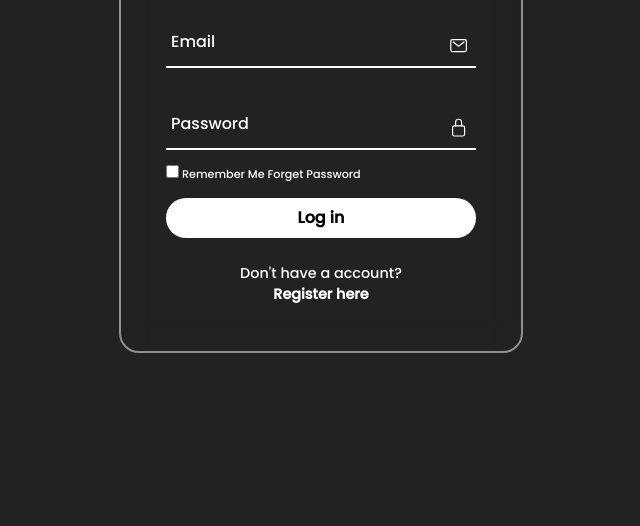
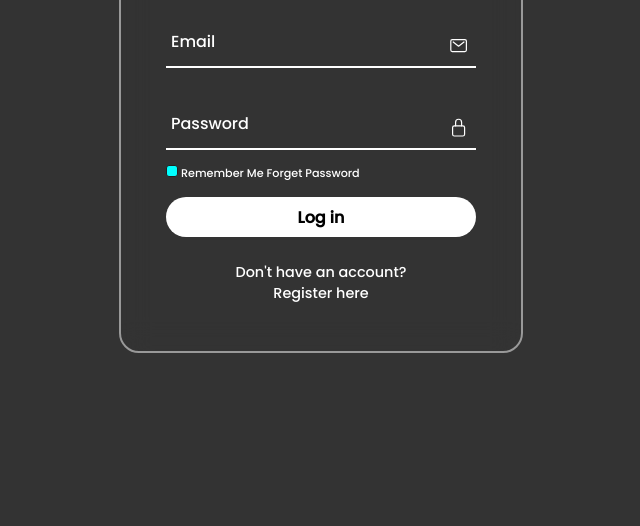
Before and after one commit to VitorColombo/CodeChallenges, a plain HTML site: page ex_login1/index.html in a window 1280 px wide. Shown: the part 274-800 px from the top of the page, without its empty margins (319-959 px from the left). Drawn offline with nearby package versions, Linux system fonts and the light colour scheme.

Commit message:
visual update ex-Login1

```diff
--- a/ex_login1/index.css
+++ b/ex_login1/index.css
@@ -4,6 +4,7 @@
     padding: 0;
     font-family: 'poppins',sans-serif;
 }
+
 section{
     display: flex;
     justify-content: center;
@@ -13,7 +14,7 @@ section{
 }
 
 body {
-   background-color: #222;
+   background-color: #333333;
    position: absolute;
    inset: 0;
    display: flex;
@@ -37,7 +38,7 @@ body {
 }
 h2{
     font-size: 2em;
-    color: #fff;
+    color: aqua;
     text-align: center;
 }
 .inputbox{
@@ -83,9 +84,6 @@ top: -5px;
     margin: -15px 0 15px ;
     font-size: .7em;
     color: #fff;
-    display: flex;
-    text-allign: center;
-    justify-content: left;
 }
 
 .forget label input{
@@ -95,11 +93,34 @@ top: -5px;
 .forget label a{
     color: #fff;
     text-decoration: none;
-    justify-content: left;
+    justify-content: right;
 }
 .forget label a:hover{
-    text-decoration: underline;
+    text-decoration: none;
+    color: aqua;
+    transition: 0.3s;
 }
+.forget input[type="checkbox"] {
+    -webkit-appearance: none;
+    -moz-appearance: none;
+    appearance: none;
+    width: 12px;
+    height: 12px;
+    background-color: aqua;
+    border: 1px solid #222;
+    border-radius: 3px;
+}
+.forget input[type="checkbox"]:checked {
+    width: 12px;
+    height: 12px;
+    background-color: #fff;
+    border: 1px solid #222;
+    border-radius: 3px;
+}
+.forget input[type="checkbox"]:hover{
+    border-color: aqua;
+}
+
 button{
     width: 100%;
     height: 40px;
@@ -111,6 +132,11 @@ button{
     font-size: 1em;
     font-weight: 600;
 }
+button:hover{
+    background: #222;
+    color: aqua;
+    transition: 0.3s;
+}
 .register{
     font-size: .9em;
     color: #fff;
@@ -120,8 +146,10 @@ button{
 .register p a{
     text-decoration: none;
     color: #fff;
-    font-weight: 600;
+    font-weight: 550;
 }
 .register p a:hover{
-    text-decoration: underline;
+    text-decoration: none;
+    color: aqua;
+    transition: 0.3s;
 }
--- a/ex_login1/index.html
+++ b/ex_login1/index.html
@@ -25,7 +25,7 @@
                     </div>
                     <button>Log in</button>
                     <div class="register">
-                        <p>Don't have a account?</p><p><a href="#">Register here</a></p>
+                        <p>Don't have an account?</p><p><a href="#">Register here</a></p>
                     </div>
                 </form>
             </div>
```
